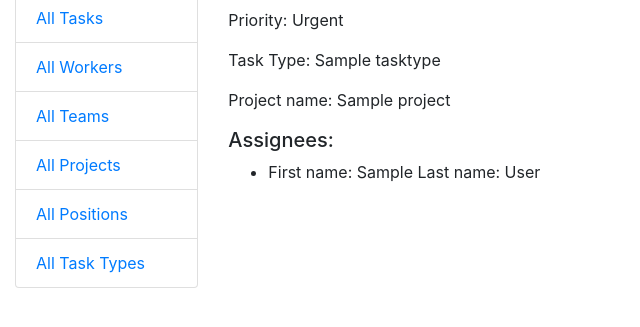
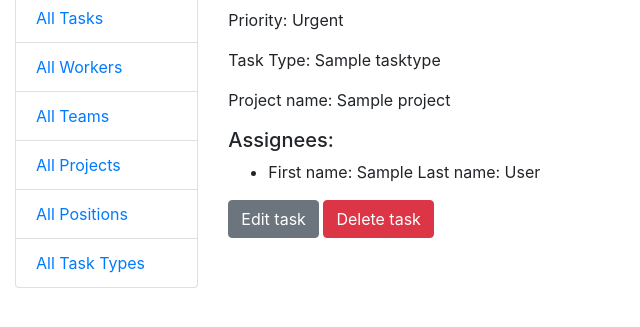
Before and after one commit to OlhaKuzmyn/task-manager, a Django app: page /tasks/1/ in a window 1280 px wide. Shown: the part 168-495 px from the top of the page, without its empty margins (0-640 px from the left). Run offline with Django 5.2, Linux system fonts and the light colour scheme; a user stored in the database is signed in; tables that the repository leaves empty hold one stand-in row (values such as "Sample post").

Commit message:
added TaskUpdateView and TaskDeleteView and templates

```diff
--- a/manager/urls.py
+++ b/manager/urls.py
@@ -26,6 +26,8 @@ from manager.views import (
     TeamCreateView,
     TeamDeleteView,
     TaskCreateView,
+    TaskUpdateView,
+    TaskDeleteView,
 )
 
 app_name = "manager"
@@ -34,6 +36,8 @@ urlpatterns = [
     path("", index, name="index"),
     path("tasks/", TaskListView.as_view(), name="task-list"),
     path("tasks/create", TaskCreateView.as_view(), name="task-create"),
+    path("tasks/update/<int:pk>/", TaskUpdateView.as_view(), name="task-update"),
+    path("tasks/delete/<int:pk>/", TaskDeleteView.as_view(), name="task-delete"),
     path("tasks/<int:pk>/", TaskDetailView.as_view(), name="task-detail"),
     path("workers/", WorkerListView.as_view(), name="worker-list"),
     path("workers/<int:pk>/", WorkerDetailView.as_view(), name="worker-detail"),
--- a/manager/views.py
+++ b/manager/views.py
@@ -92,6 +92,19 @@ class TaskCreateView(LoginRequiredMixin, generic.CreateView):
 
     def get_success_url(self):
         return reverse_lazy("manager:task-detail", kwargs={"pk": self.object.pk})
+
+
+class TaskUpdateView(LoginRequiredMixin, generic.UpdateView):
+    model = Task
+    form_class = TaskForm
+
+    def get_success_url(self):
+        return reverse_lazy("manager:task-detail", kwargs={"pk": self.object.pk})
+
+
+class TaskDeleteView(LoginRequiredMixin, generic.DeleteView):
+    model = Task
+    success_url = reverse_lazy("manager:task-list")
 
 
 class WorkerListView(LoginRequiredMixin, generic.ListView):
--- a/templates/manager/task_detail.html
+++ b/templates/manager/task_detail.html
@@ -19,4 +19,8 @@
       <li>No assignees</li>
       {% endfor %}
     </ul>
+  <a href="{% url 'manager:task-update' pk=task.id %}" class="btn btn-secondary">Edit task</a>
+  <a href="{% url 'manager:task-delete' pk=task.id %}" class="btn btn-danger">
+      Delete task
+  </a>
 {% endblock %}
```
Also changed, not shown: templates/manager/task_confirm_delete.html (added, +12 -0 lines).
